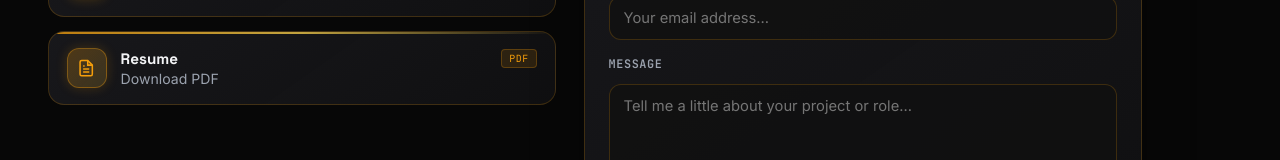
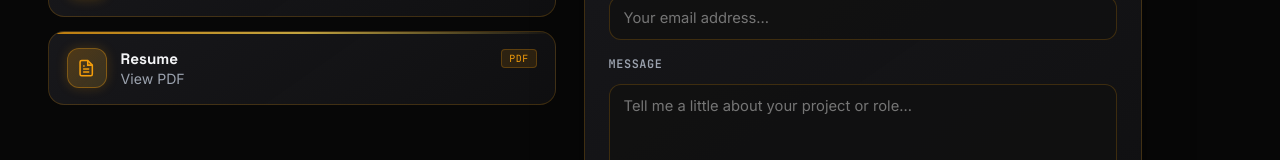
Before and after one commit to kritagya20/portfolio-website-react, a React (Vite) app: page / in a window 1280 px wide. Shown: the part 5497-5657 px from the top of the page. Built offline with nearby package versions, Linux system fonts and the light colour scheme.

Commit message:
fix(resume): open resume PDF in new tab instead of triggering direct download

```diff
--- a/src/components/Contact.jsx
+++ b/src/components/Contact.jsx
@@ -90,8 +90,7 @@ export default function Contact({ onToast }) {
               className="contact-channel"
               href={profile.resumeUrl}
               target="_blank"
-              rel="noreferrer"
-              download="Resume_Kritagya_Singh_Chouhan.pdf"
+              rel="noopener noreferrer"
             >
               <div className="channel-ico">
                 <svg viewBox="0 0 24 24" className="icon" fill="none" stroke="currentColor" strokeWidth="2">
@@ -107,7 +106,7 @@ export default function Contact({ onToast }) {
                   <strong className="channel-title">Resume</strong>
                   <span className="channel-badge">PDF</span>
                 </div>
-                <span className="channel-val">Download PDF</span>
+                <span className="channel-val">View PDF</span>
               </div>
             </a>
           </motion.div>
--- a/src/components/Hero.jsx
+++ b/src/components/Hero.jsx
@@ -109,7 +109,7 @@ export default function Hero() {
                 <a className="core-tab-btn active" href="#about">
                   Explore →
                 </a>
-                <a className="core-tab-btn" href={profile.resumeUrl} target="_blank" rel="noreferrer" download="Resume_Kritagya_Singh_Chouhan.pdf">
+                <a className="core-tab-btn" href={profile.resumeUrl} target="_blank" rel="noopener noreferrer">
                   📄 Resume
                 </a>
               </div>
```
